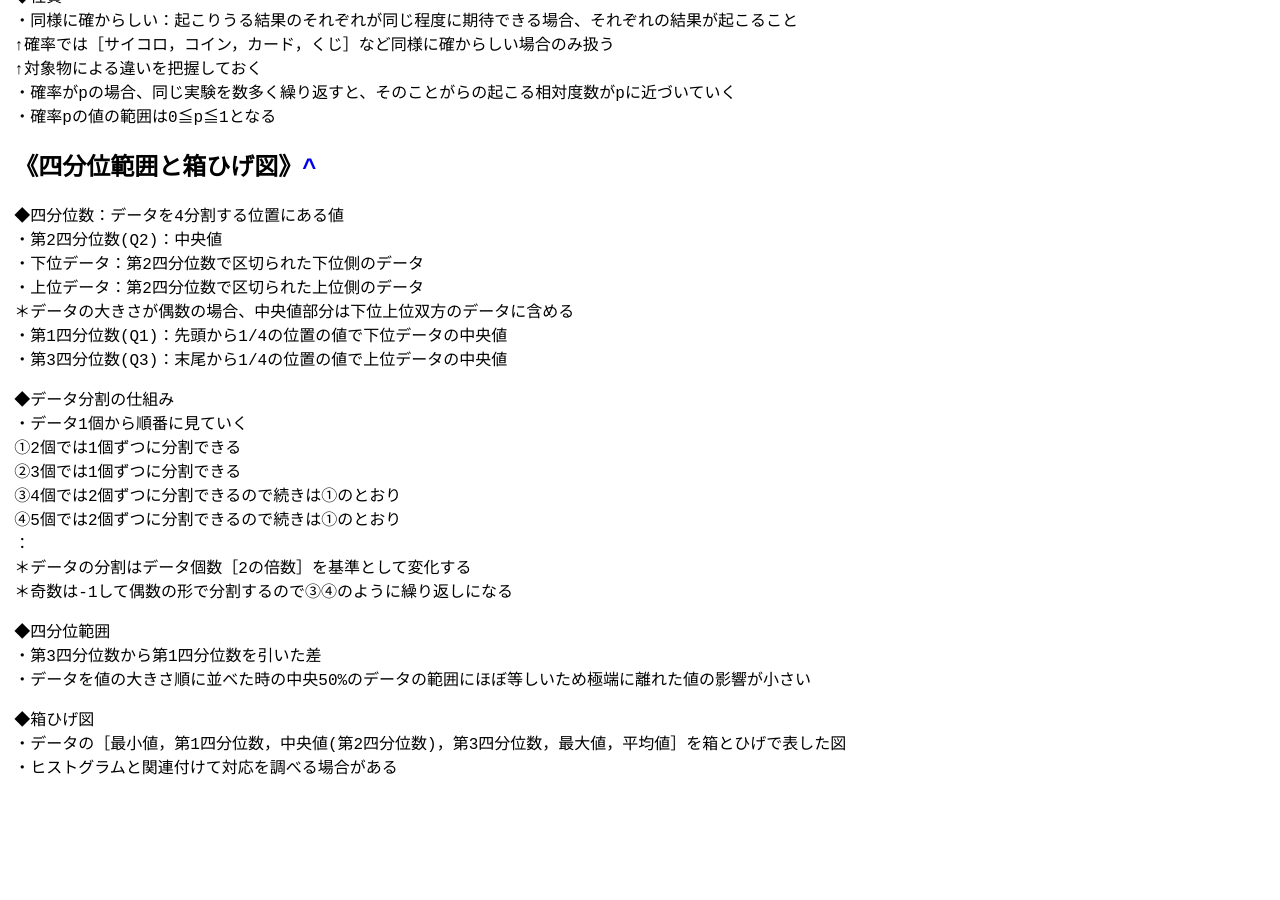
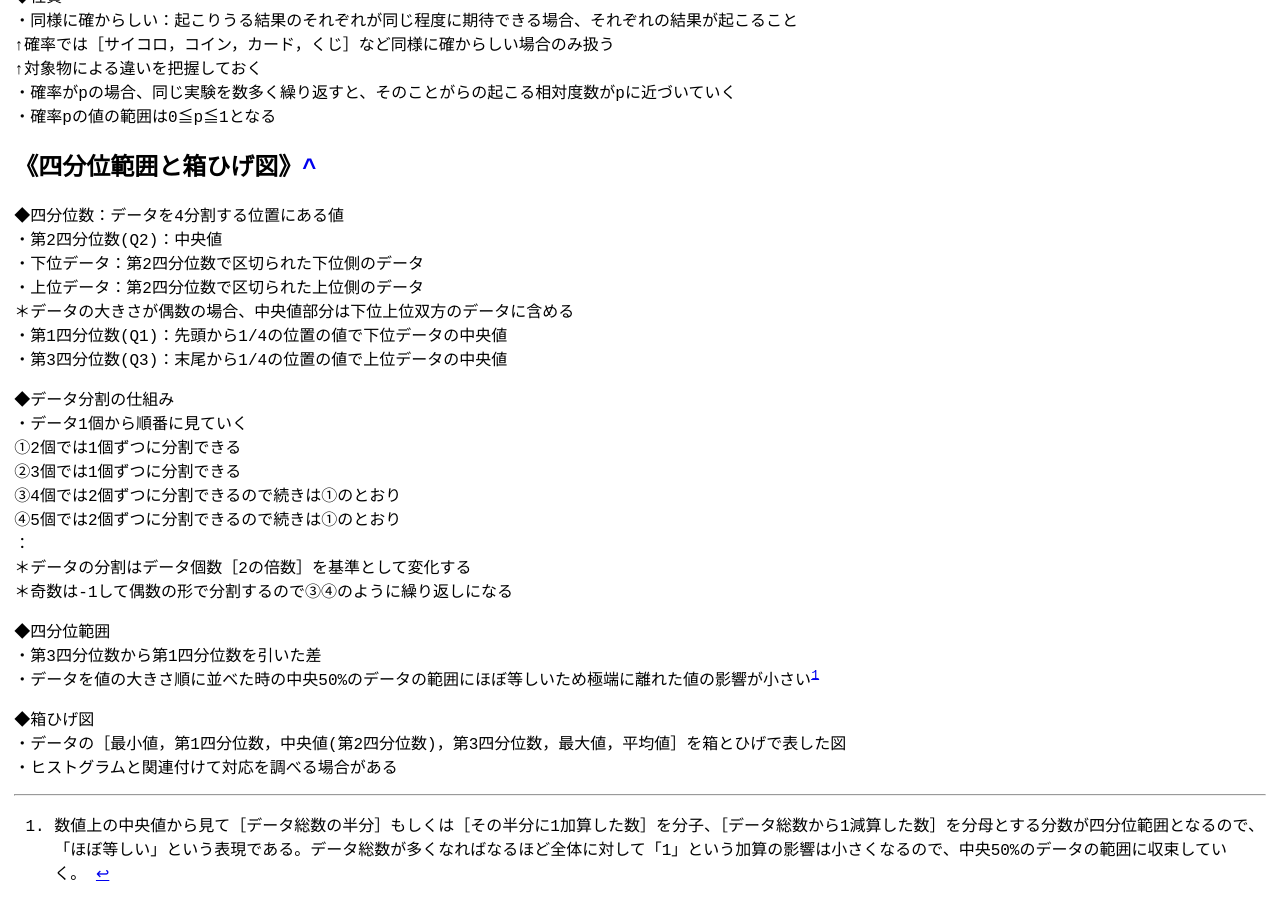
Before and after one commit to zoldof/algo-notes-ci, a Jekyll site: the page built from docs/dist/chu2/index.md, in a window 1280 px wide and 900 px high, scrolled down 7958 px. Built offline with Jekyll 4.4.1, drawn with Linux system fonts in a browser that asks for light colours; before the commit the page ends 8752 px from its top, so only the background shows below that.

Commit message:
Update index.md

```diff
--- a/docs/dist/chu2/index.md
+++ b/docs/dist/chu2/index.md
@@ -377,8 +377,12 @@ title: 中2数学
 
 ◆四分位範囲
 ・第3四分位数から第1四分位数を引いた差
-・データを値の大きさ順に並べた時の中央50%のデータの範囲にほぼ等しいため極端に離れた値の影響が小さい
+・データを値の大きさ順に並べた時の中央50%のデータの範囲にほぼ等しいため極端に離れた値の影響が小さい[^1]
 
 ◆箱ひげ図
 ・データの［最小値，第1四分位数，中央値(第2四分位数)，第3四分位数，最大値，平均値］を箱とひげで表した図
 ・ヒストグラムと関連付けて対応を調べる場合がある
+
+---
+
+[^1]:数値上の中央値から見て［データ総数の半分］もしくは［その半分に1加算した数］を分子、［データ総数から1減算した数］を分母とする分数が四分位範囲となるので、「ほぼ等しい」という表現である。データ総数が多くなればなるほど全体に対して「1」という加算の影響は小さくなるので、中央50%のデータの範囲に収束していく。
```
